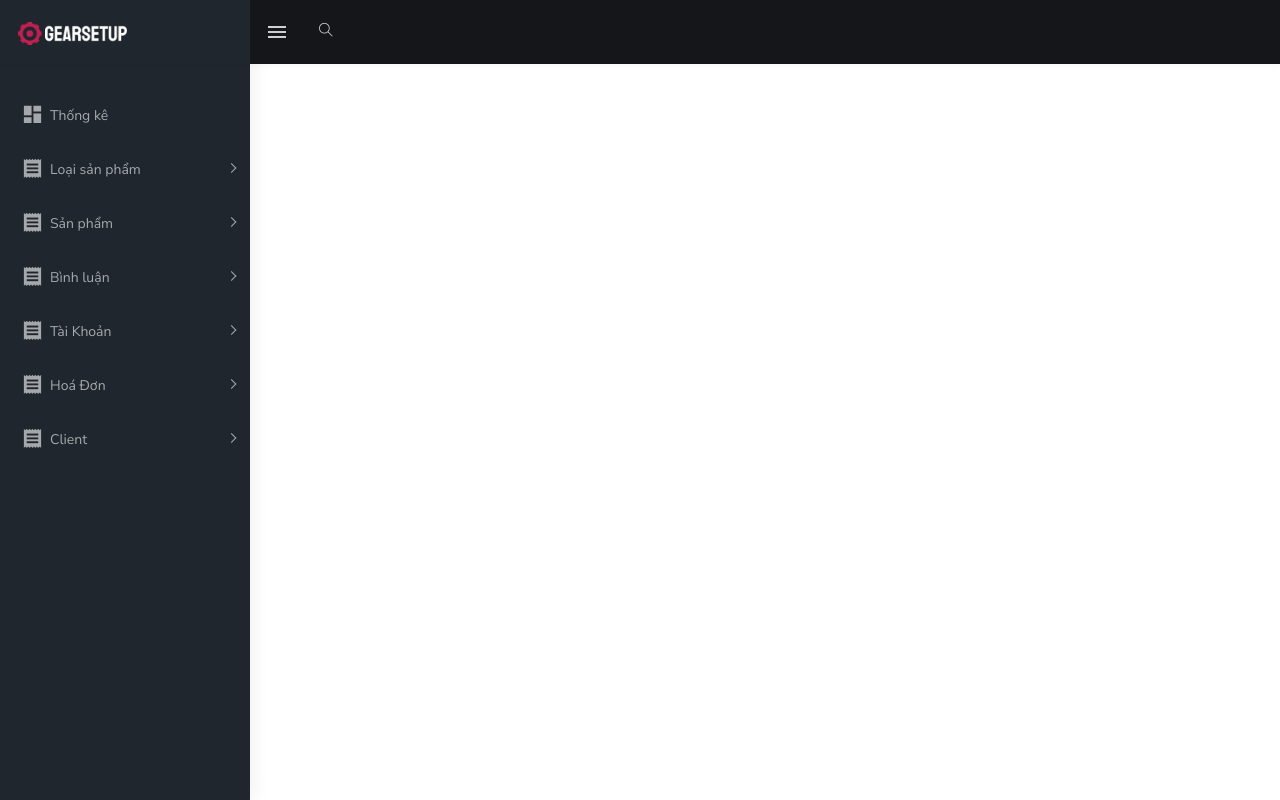
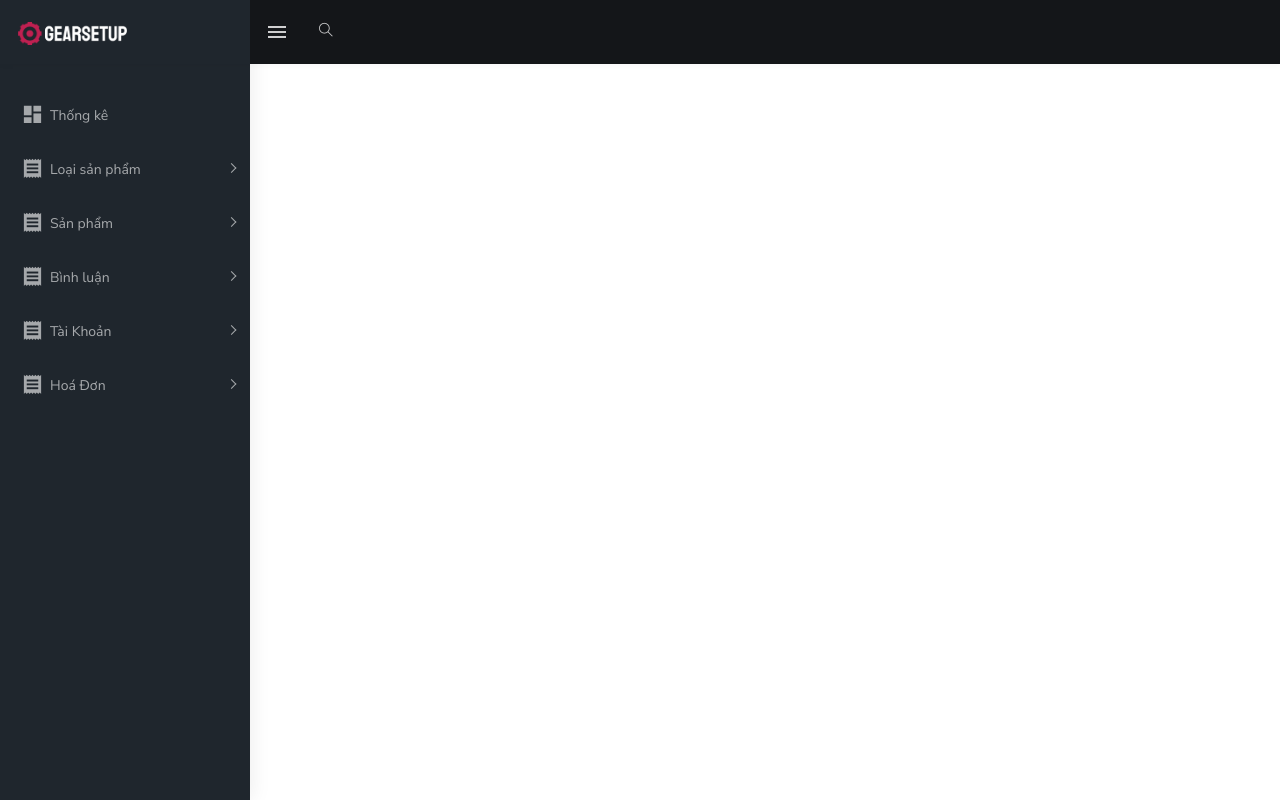
Before and after one commit to khaihoang119/quanlylinhkien, a PHP site: page / in a window 1280 px wide. Run offline with PHP 8.4, Linux system fonts and the light colour scheme; style sheets or scripts are compiled from the project's sources; some libraries are stand-ins or nearby versions.

Commit message:
No2 - admin update ngay 3/12 cap nhat

```diff
--- a/admin/header.php
+++ b/admin/header.php
@@ -222,15 +222,7 @@
                                         </span></a></li>
                         </ul>
                     </li>
-                    <li class="sidebar-item"><a class="sidebar-link has-arrow waves-effect waves-dark"
-                                                href="javascript:void(0)" aria-expanded="false"><i
-                                    class="mdi mdi-receipt"></i><span class="hide-menu">Client</span></a>
-                        <ul aria-expanded="false" class="collapse  first-level">
-                            <li class="sidebar-item"><a href="index.php" class="sidebar-link"><i
-                                            class="mdi mdi-note-outline"></i><span class="hide-menu">Client
-                                        </span></a></li>
-                        </ul>
-                    </li>
+
                 </ul>
             </nav>
             <!-- End Sidebar navigation -->
--- a/admin/thongke/index.php
+++ b/admin/thongke/index.php
@@ -6,12 +6,12 @@
     <div class="page-breadcrumb">
         <div class="row">
             <div class="col-12 d-flex no-block align-items-center">
-                <h4 class="page-title">QUẢN LÝ LOẠI SẢN PHẨM</h4>
+                <h4 class="page-title">THỐNG KÊ SẢN PHẨM</h4>
                 <div class="ms-auto text-end">
                     <nav aria-label="breadcrumb">
                         <ol class="breadcrumb">
                             <li class="breadcrumb-item"><a href="#">Home</a></li>
-                            <li class="breadcrumb-item active" aria-current="page">Thêm loại sản phẩm</li>
+                            <li class="breadcrumb-item active" aria-current="page">Thống kê sản phẩm</li>
                         </ol>
                     </nav>
                 </div>
```
